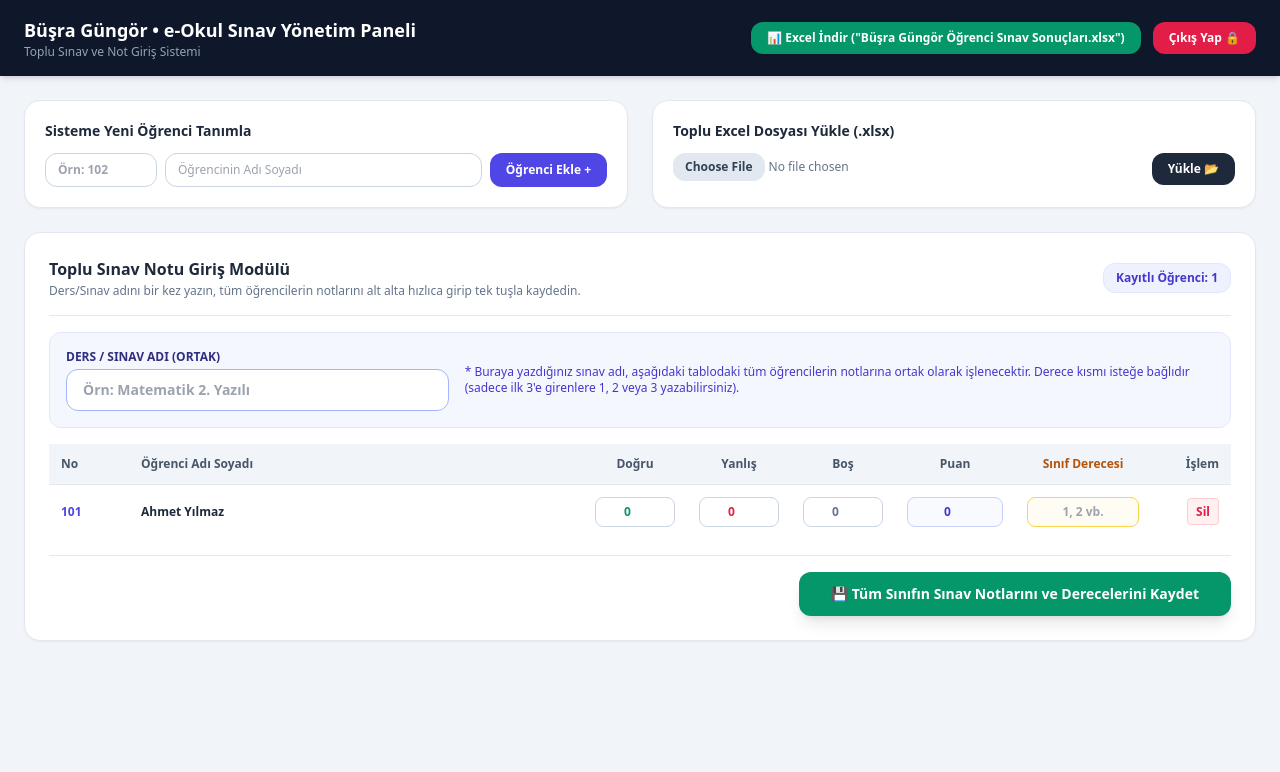
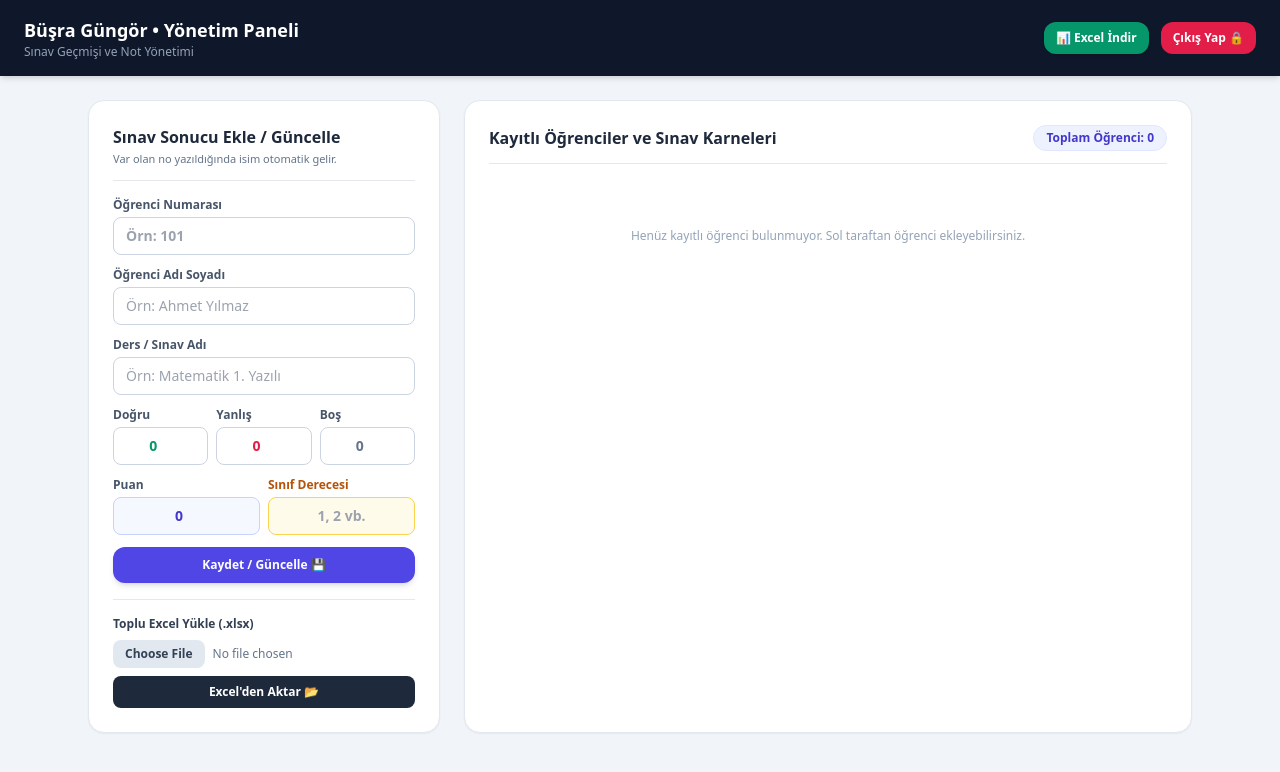
Before and after one commit to busrakaradeniz13/sinav-sistemi, a Flask app: page /admin in a window 1280 px wide. Shown: the top 772 px of the page. Run offline with Flask 3, Linux system fonts and the light colour scheme; the visitor is signed in with stand-in values (Sample User, id 1); some libraries are stand-ins or nearby versions.

Commit message:
Update admin.html

```diff
--- a/templates/admin.html
+++ b/templates/admin.html
@@ -9,12 +9,12 @@
 <body class="bg-slate-100 min-h-screen text-slate-800 font-sans">
 
     {% if not giris_yapildi %}
-    <!-- ŞİFRE GİRİŞ EKRANI -->
+    <!-- GÜVENLİ ŞİFRE GİRİŞ EKRANI -->
     <div class="min-h-screen flex items-center justify-center p-4">
         <div class="bg-white p-8 rounded-2xl shadow-xl max-w-md w-full border border-slate-200">
             <div class="text-center mb-6">
                 <h1 class="text-2xl font-bold text-slate-800">Öğretmen Girişi</h1>
-                <p class="text-xs text-slate-500 mt-1">Sınav ve öğrenci yönetim paneline hoş geldiniz</p>
+                <p class="text-xs text-slate-500 mt-1">Büşra Güngör Sınav ve Karne Yönetim Paneli</p>
             </div>
 
             {% with messages = get_flashed_messages(with_categories=true) %}
@@ -30,7 +30,7 @@
             <form method="POST" action="/admin" class="space-y-4">
                 <div>
                     <label class="block text-xs font-bold text-slate-600 uppercase mb-2">Yönetici Şifresi</label>
-                    <input type="password" name="sifre" required placeholder="Şifrenizi giriniz" autofocus
+                    <input type="password" name="sifre" required placeholder="Şifrenizi giriniz (1234)" autofocus
                         class="w-full px-4 py-3 rounded-xl border border-slate-300 focus:outline-none focus:ring-2 focus:ring-indigo-500 font-bold">
                 </div>
                 <button type="submit"
@@ -42,25 +42,25 @@
     </div>
 
     {% else %}
-    <!-- YÖNETİM PANELİ -->
+    <!-- YÖNETİM PANELİ (HİBRİT & FONKSİYONEL) -->
     <header class="bg-slate-900 text-white py-4 px-6 shadow-md flex justify-between items-center">
         <div>
-            <h1 class="text-lg font-bold">Büşra Güngör • e-Okul Sınav Yönetim Paneli</h1>
-            <p class="text-xs text-slate-400">Toplu Sınav ve Not Giriş Sistemi</p>
+            <h1 class="text-base md:text-lg font-bold">Büşra Güngör • Yönetim Paneli</h1>
+            <p class="text-xs text-slate-400">Sınav Geçmişi ve Not Yönetimi</p>
         </div>
         <div class="flex items-center gap-3">
             <a href="/admin/excel-indir"
-                class="bg-emerald-600 hover:bg-emerald-700 text-white px-4 py-2 rounded-xl text-xs font-bold transition shadow">
-                📊 Excel İndir ("Büşra Güngör Öğrenci Sınav Sonuçları.xlsx")
+                class="bg-emerald-600 hover:bg-emerald-700 text-white px-3 py-2 rounded-xl text-xs font-bold transition shadow flex items-center gap-1.5">
+                📊 Excel İndir
             </a>
             <a href="/admin/cikis"
-                class="bg-rose-600 hover:bg-rose-700 text-white px-4 py-2 rounded-xl text-xs font-bold transition">
+                class="bg-rose-600 hover:bg-rose-700 text-white px-3 py-2 rounded-xl text-xs font-bold transition">
                 Çıkış Yap 🔒
             </a>
         </div>
     </header>
 
-    <main class="max-w-7xl mx-auto p-4 md:p-6 space-y-6">
+    <main class="max-w-6xl mx-auto p-4 md:p-6 space-y-6">
 
         {% with messages = get_flashed_messages(with_categories=true) %}
           {% if messages %}
@@ -72,149 +72,197 @@
           {% endif %}
         {% endwith %}
 
-        <!-- ÜST KISIM: YENİ ÖĞRENCİ EKLEME & EXCEL YÜKLEME -->
-        <div class="grid grid-cols-1 md:grid-cols-2 gap-6">
+        <div class="grid grid-cols-1 lg:grid-cols-3 gap-6">
 
-            <!-- Yeni Öğrenci Ekle -->
-            <div class="bg-white p-5 rounded-2xl shadow-sm border border-slate-200">
-                <h2 class="text-sm font-bold text-slate-800 mb-3">Sisteme Yeni Öğrenci Tanımla</h2>
-                <form method="POST" action="/admin/yeni-ogrenci-ekle" class="flex gap-2">
-                    <input type="text" name="ogrenci_no" placeholder="Örn: 102" required
-                        class="w-28 px-3 py-2 rounded-xl border border-slate-300 text-xs font-bold">
-                    <input type="text" name="ad" placeholder="Öğrencinin Adı Soyadı" required
-                        class="flex-1 px-3 py-2 rounded-xl border border-slate-300 text-xs">
+            <!-- SOL KOLON: HIZLI NOT / DERECE EKLEME FORMU -->
+            <div class="lg:col-span-1 bg-white p-6 rounded-2xl shadow-sm border border-slate-200 space-y-4 h-fit">
+                <div class="border-b pb-3">
+                    <h2 class="text-base font-bold text-slate-800">Sınav Sonucu Ekle / Güncelle</h2>
+                    <p class="text-[11px] text-slate-500 mt-0.5">Var olan no yazıldığında isim otomatik gelir.</p>
+                </div>
+
+                <form method="POST" action="/admin/kaydet" class="space-y-3">
+                    <div>
+                        <label class="block text-xs font-semibold text-slate-600 mb-1">Öğrenci Numarası</label>
+                        <input type="text" id="ogrenci_no_input" name="ogrenci_no" required placeholder="Örn: 101"
+                            class="w-full px-3 py-2 rounded-lg border border-slate-300 focus:ring-2 focus:ring-indigo-500 text-sm font-bold">
+                    </div>
+
+                    <div>
+                        <div class="flex justify-between items-center mb-1">
+                            <label class="block text-xs font-semibold text-slate-600">Öğrenci Adı Soyadı</label>
+                            <span id="otomatik_bilgi" class="text-[10px] text-emerald-600 font-bold hidden">✓ Otomatik yüklendi</span>
+                        </div>
+                        <input type="text" id="ad_input" name="ad" required placeholder="Örn: Ahmet Yılmaz"
+                            class="w-full px-3 py-2 rounded-lg border border-slate-300 focus:ring-2 focus:ring-indigo-500 text-sm">
+                    </div>
+
+                    <div>
+                        <label class="block text-xs font-semibold text-slate-600 mb-1">Ders / Sınav Adı</label>
+                        <input type="text" name="sinav" required placeholder="Örn: Matematik 1. Yazılı"
+                            class="w-full px-3 py-2 rounded-lg border border-slate-300 focus:ring-2 focus:ring-indigo-500 text-sm">
+                    </div>
+
+                    <div class="grid grid-cols-3 gap-2">
+                        <div>
+                            <label class="block text-xs font-semibold text-slate-600 mb-1">Doğru</label>
+                            <input type="number" name="dogru" value="0" min="0"
+                                class="w-full px-2 py-2 rounded-lg border border-slate-300 text-sm text-center font-bold text-emerald-600">
+                        </div>
+                        <div>
+                            <label class="block text-xs font-semibold text-slate-600 mb-1">Yanlış</label>
+                            <input type="number" name="yanlis" value="0" min="0"
+                                class="w-full px-2 py-2 rounded-lg border border-slate-300 text-sm text-center font-bold text-rose-600">
+                        </div>
+                        <div>
+                            <label class="block text-xs font-semibold text-slate-600 mb-1">Boş</label>
+                            <input type="number" name="bos" value="0" min="0"
+                                class="w-full px-2 py-2 rounded-lg border border-slate-300 text-sm text-center font-bold text-slate-500">
+                        </div>
+                    </div>
+
+                    <div class="grid grid-cols-2 gap-2">
+                        <div>
+                            <label class="block text-xs font-semibold text-slate-600 mb-1">Puan</label>
+                            <input type="number" name="puan" value="0" min="0" max="100" required
+                                class="w-full px-3 py-2 rounded-lg border border-indigo-200 bg-indigo-50/50 text-sm font-extrabold text-indigo-700 text-center">
+                        </div>
+                        <div>
+                            <label class="block text-xs font-semibold text-amber-700 mb-1">Sınıf Derecesi</label>
+                            <input type="text" name="derece" placeholder="1, 2 vb."
+                                class="w-full px-3 py-2 rounded-lg border border-amber-300 bg-amber-50 focus:ring-2 focus:ring-amber-500 text-sm font-bold text-center text-amber-800">
+                        </div>
+                    </div>
+
                     <button type="submit"
-                        class="bg-indigo-600 hover:bg-indigo-700 text-white font-bold px-4 py-2 rounded-xl text-xs transition">
-                        Öğrenci Ekle +
+                        class="w-full bg-indigo-600 hover:bg-indigo-700 text-white font-bold py-2.5 rounded-xl shadow-md transition text-xs mt-2">
+                        Kaydet / Güncelle 💾
                     </button>
                 </form>
+
+                <hr class="my-4 border-slate-200">
+
+                <!-- TOPLU EXCEL YÜKLEME -->
+                <div class="space-y-2">
+                    <h3 class="text-xs font-bold text-slate-700">Toplu Excel Yükle (.xlsx)</h3>
+                    <form method="POST" action="/admin/excel-yukle" enctype="multipart/form-data" class="space-y-2">
+                        <input type="file" name="excel_dosya" accept=".xlsx, .xls" required
+                            class="block w-full text-xs text-slate-500 file:mr-2 file:py-1.5 file:px-3 file:rounded-lg file:border-0 file:text-xs file:font-semibold file:bg-slate-200 file:text-slate-700 hover:file:bg-slate-300">
+                        <button type="submit"
+                            class="w-full bg-slate-800 hover:bg-slate-900 text-white font-bold py-2 rounded-lg transition text-xs">
+                            Excel'den Aktar 📂
+                        </button>
+                    </form>
+                </div>
             </div>
 
-            <!-- Toplu Excel Yükle -->
-            <div class="bg-white p-5 rounded-2xl shadow-sm border border-slate-200">
-                <h2 class="text-sm font-bold text-slate-800 mb-3">Toplu Excel Dosyası Yükle (.xlsx)</h2>
-                <form method="POST" action="/admin/excel-yukle" enctype="multipart/form-data" class="flex gap-2">
-                    <input type="file" name="excel_dosya" accept=".xlsx, .xls" required
-                        class="flex-1 text-xs text-slate-500 file:py-1.5 file:px-3 file:rounded-xl file:border-0 file:text-xs file:font-semibold file:bg-slate-200 file:text-slate-700 hover:file:bg-slate-300">
-                    <button type="submit"
-                        class="bg-slate-800 hover:bg-slate-900 text-white font-bold px-4 py-2 rounded-xl text-xs transition">
-                        Yükle 📂
-                    </button>
-                </form>
-            </div>
-
-        </div>
-
-        <!-- E-OKUL TARZI TOPLU NOT GİRİŞ TABLOSU -->
-        <div class="bg-white p-6 rounded-2xl shadow-sm border border-slate-200 space-y-4">
-            <div class="flex justify-between items-center border-b pb-4">
-                <div>
-                    <h2 class="text-base font-bold text-slate-800">Toplu Sınav Notu Giriş Modülü</h2>
-                    <p class="text-xs text-slate-500 mt-0.5">Ders/Sınav adını bir kez yazın, tüm öğrencilerin notlarını alt alta hızlıca girip tek tuşla kaydedin.</p>
-                </div>
-                <span class="text-xs font-bold bg-indigo-50 text-indigo-700 px-3 py-1.5 rounded-xl border border-indigo-100">
-                    Kayıtlı Öğrenci: {{ veriler|length }}
-                </span>
-            </div>
-
-            <form method="POST" action="/admin/toplu-kaydet" class="space-y-4">
-
-                <!-- ORTAK SINAV ADI -->
-                <div class="bg-indigo-50/60 p-4 rounded-xl border border-indigo-100 flex flex-col md:flex-row items-center gap-4">
-                    <div class="w-full md:w-1/3">
-                        <label class="block text-xs font-extrabold text-indigo-900 uppercase mb-1">Ders / Sınav Adı (Ortak)</label>
-                        <input type="text" name="sinav_adi" required placeholder="Örn: Matematik 2. Yazılı"
-                            class="w-full px-4 py-2.5 rounded-xl border border-indigo-300 bg-white font-bold text-sm text-slate-800 focus:ring-2 focus:ring-indigo-500">
-                    </div>
-                    <div class="flex-1 text-xs text-indigo-700">
-                        * Buraya yazdığınız sınav adı, aşağıdaki tablodaki tüm öğrencilerin notlarına ortak olarak işlenecektir. Derece kısmı isteğe bağlıdır (sadece ilk 3'e girenlere 1, 2 veya 3 yazabilirsiniz).
-                    </div>
+            <!-- SAĞ KOLON: KAYITLI ÖĞRENCİLER VE TÜM SINAV GEÇMİŞLERİ -->
+            <div class="lg:col-span-2 bg-white p-6 rounded-2xl shadow-sm border border-slate-200 space-y-4">
+                <div class="flex justify-between items-center border-b pb-3">
+                    <h2 class="text-base font-bold text-slate-800">Kayıtlı Öğrenciler ve Sınav Karneleri</h2>
+                    <span class="text-xs font-bold bg-indigo-50 text-indigo-700 px-3 py-1 rounded-full border border-indigo-100">
+                        Toplam Öğrenci: {{ veriler|length }}
+                    </span>
                 </div>
 
-                <!-- ÖĞRENCİLER LİSTESİ TABLOSU -->
-                <div class="overflow-x-auto">
-                    <table class="w-full text-left text-xs border-collapse">
-                        <thead>
-                            <tr class="bg-slate-100 text-slate-600 border-b">
-                                <th class="p-3 w-20">No</th>
-                                <th class="p-3">Öğrenci Adı Soyadı</th>
-                                <th class="p-3 w-24 text-center">Doğru</th>
-                                <th class="p-3 w-24 text-center">Yanlış</th>
-                                <th class="p-3 w-24 text-center">Boş</th>
-                                <th class="p-3 w-28 text-center">Puan</th>
-                                <th class="p-3 w-32 text-center text-amber-700">Sınıf Derecesi</th>
-                                <th class="p-3 w-20 text-right">İşlem</th>
-                            </tr>
-                        </thead>
-                        <tbody class="divide-y divide-slate-100">
-                            {% for no, bilgi in veriler.items() %}
-                            <tr class="hover:bg-slate-50/80 transition">
-                                <td class="p-3 font-bold text-indigo-600">{{ no }}</td>
-                                <td class="p-3 font-extrabold text-slate-800">{{ bilgi.ad }}</td>
+                <div class="space-y-3">
+                    {% for no, bilgi in veriler.items() %}
+                    <div class="p-4 bg-slate-50 rounded-xl border border-slate-200 space-y-3">
 
-                                <!-- DOĞRU -->
-                                <td class="p-3 text-center">
-                                    <input type="number" name="dogru_{{ no }}" value="0" min="0"
-                                        class="w-20 px-2 py-1.5 rounded-lg border border-slate-300 text-center font-bold text-emerald-600">
-                                </td>
+                        <div class="flex justify-between items-center">
+                            <div>
+                                <span class="text-[11px] font-bold bg-indigo-600 text-white px-2 py-0.5 rounded mr-2">No: {{ no }}</span>
+                                <span class="text-sm font-extrabold text-slate-800">{{ bilgi.ad }}</span>
+                            </div>
+                            <div class="flex items-center gap-2">
+                                <button onclick="ogrenciSec('{{ no }}', '{{ bilgi.ad }}')" class="text-xs bg-indigo-50 text-indigo-700 font-bold px-2.5 py-1 rounded-lg border border-indigo-200 hover:bg-indigo-100 transition">
+                                    + Not Ekle
+                                </button>
+                                <a href="/admin/ogrenci-sil/{{ no }}" onclick="return confirm('Bu öğrenciyi ve TÜM sınavlarını silmek istediğinize emin misiniz?')" class="text-xs text-rose-600 font-bold px-2 py-1 rounded bg-rose-50 border border-rose-200 hover:bg-rose-100 transition">
+                                    Sil
+                                </a>
+                            </div>
+                        </div>
 
-                                <!-- YANLIŞ -->
-                                <td class="p-3 text-center">
-                                    <input type="number" name="yanlis_{{ no }}" value="0" min="0"
-                                        class="w-20 px-2 py-1.5 rounded-lg border border-slate-300 text-center font-bold text-rose-600">
-                                </td>
+                        <!-- ÖĞRENCİNİN SINAVLARI -->
+                        <div class="space-y-1.5 pt-2 border-t border-slate-200/60">
+                            {% for s in bilgi.sinavlar %}
+                            <div class="flex items-center justify-between text-xs bg-white px-3 py-2 rounded-lg border border-slate-200">
+                                <div class="flex items-center gap-3">
+                                    <span class="font-bold text-slate-700">{{ s.sinav }}</span>
+                                    <span class="text-slate-400">|</span>
+                                    <span class="text-emerald-600 font-semibold">D: {{ s.dogru }}</span>
+                                    <span class="text-rose-600 font-semibold">Y: {{ s.yanlis }}</span>
+                                    <span class="text-slate-500 font-semibold">B: {{ s.bos }}</span>
+                                    <span class="bg-indigo-50 text-indigo-700 font-extrabold px-2 py-0.5 rounded border border-indigo-100">
+                                        {{ s.puan }} Puan
+                                    </span>
+                                    {% if s.derece %}
+                                    <span class="bg-amber-100 text-amber-800 font-black px-2 py-0.5 rounded text-[11px] border border-amber-200">
+                                        🏆 {{ s.derece }}. Sınıf Derecesi
+                                    </span>
+                                    {% endif %}
+                                </div>
+                                <a href="/admin/sinav-sil/{{ no }}/{{ s.sinav }}" onclick="return confirm('Bu sınav sonucunu silmek istediğinize emin misiniz?')" class="text-rose-500 hover:text-rose-700 font-bold text-sm px-1.5" title="Sınavı Sil">
+                                    ×
+                                </a>
+                            </div>
+                            {% else %}
+                            <div class="text-xs text-slate-400 italic py-1">Bu öğrenciye ait henüz girilmiş sınav sonucu bulunmuyor.</div>
+                            {% endfor %}
+                        </div>
 
-                                <!-- BOŞ -->
-                                <td class="p-3 text-center">
-                                    <input type="number" name="bos_{{ no }}" value="0" min="0"
-                                        class="w-20 px-2 py-1.5 rounded-lg border border-slate-300 text-center font-bold text-slate-500">
-                                </td>
-
-                                <!-- PUAN -->
-                                <td class="p-3 text-center">
-                                    <input type="number" name="puan_{{ no }}" value="0" min="0" max="100" required
-                                        class="w-24 px-2 py-1.5 rounded-lg border border-indigo-200 bg-indigo-50/40 text-center font-extrabold text-indigo-700">
-                                </td>
-
-                                <!-- DERECE -->
-                                <td class="p-3 text-center">
-                                    <input type="text" name="derece_{{ no }}" placeholder="1, 2 vb."
-                                        class="w-28 px-2 py-1.5 rounded-lg border border-amber-300 bg-amber-50/60 text-center font-bold text-amber-800">
-                                </td>
-
-                                <!-- İŞLEM (SİL) -->
-                                <td class="p-3 text-right">
-                                    <a href="/admin/ogrenci-sil/{{ no }}" onclick="return confirm('Bu öğrenciyi sistemden silmek istediğinize emin misiniz?')"
-                                        class="text-rose-600 hover:text-rose-800 font-bold px-2 py-1 rounded bg-rose-50 border border-rose-200">Sil</a>
-                                </td>
-                            </tr>
-                            {% else %}
-                            <tr>
-                                <td colspan="8" class="text-center py-12 text-slate-400">
-                                    Henüz kayıtlı öğrenci yok. Yukarıdaki bölümden öğrenci ekleyebilir veya Excel yükleyebilirsiniz.
-                                </td>
-                            </tr>
-                            {% endfor %}
-                        </tbody>
-                    </table>
+                    </div>
+                    {% else %}
+                    <div class="text-center py-12 text-slate-400 text-xs">
+                        Henüz kayıtlı öğrenci bulunmuyor. Sol taraftan öğrenci ekleyebilirsiniz.
+                    </div>
+                    {% endfor %}
                 </div>
-
-                <!-- KAYDET BUTONU -->
-                {% if veriler %}
-                <div class="pt-4 flex justify-end border-t">
-                    <button type="submit"
-                        class="bg-emerald-600 hover:bg-emerald-700 text-white font-extrabold px-8 py-3 rounded-xl shadow-lg transition text-sm flex items-center gap-2">
-                        💾 Tüm Sınıfın Sınav Notlarını ve Derecelerini Kaydet
-                    </button>
-                </div>
-                {% endif %}
-
-            </form>
+            </div>
 
         </div>
 
     </main>
 
+    <!-- OTOMATİK İSİM VE HIZLI SEÇİM SCRIPT'İ -->
+    <script>
+        const noInput = document.getElementById('ogrenci_no_input');
+        const adInput = document.getElementById('ad_input');
+        const bilgiSpan = document.getElementById('otomatik_bilgi');
+
+        function ogrenciSec(no, ad) {
+            if(noInput && adInput) {
+                noInput.value = no;
+                adInput.value = ad;
+                if(bilgiSpan) bilgiSpan.classList.remove('hidden');
+                window.scrollTo({ top: 0, behavior: 'smooth' });
+                noInput.focus();
+            }
+        }
+
+        if (noInput && adInput) {
+            noInput.addEventListener('input', function() {
+                const no = this.value.trim();
+                if (no.length > 0) {
+                    fetch('/admin/ogrenci-ara/' + encodeURIComponent(no))
+                        .then(response => response.json())
+                        .then(data => {
+                            if (data.bulundu) {
+                                adInput.value = data.ad;
+                                if(bilgiSpan) bilgiSpan.classList.remove('hidden');
+                            } else {
+                                if(bilgiSpan) bilgiSpan.classList.add('hidden');
+                            }
+                        })
+                        .catch(err => console.error(err));
+                } else {
+                    if(bilgiSpan) bilgiSpan.classList.add('hidden');
+                }
+            });
+        }
+    </script>
+
     {% endif %}
 
 </body>
```
